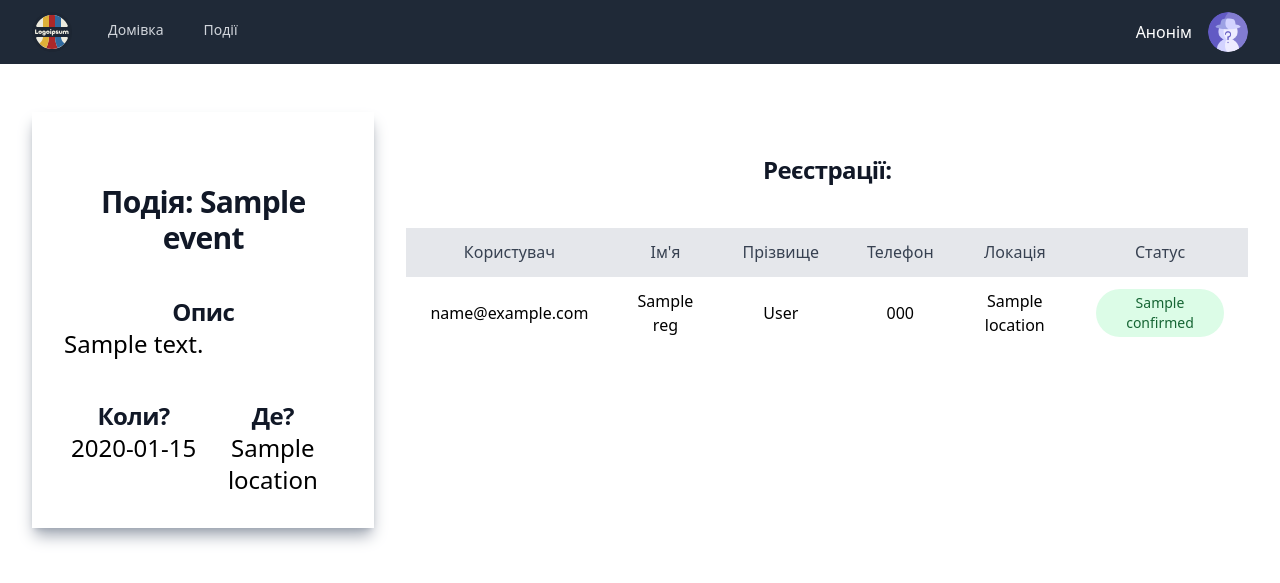
After one commit to ky3ow/coursework-web-31, a Python web app: template src/app/templates/pages/events_manage.html in a window 1280 px wide. The commit adds this page. Shown: the top 583 px of the page. Run offline with Jinja, Linux system fonts and the light colour scheme; the template is opened without the code that fills it: most values are stand-ins (such as "Sample title", 1, 10 or a date in 2020); style sheets or scripts are compiled from the project's sources; some libraries are stand-ins or nearby versions.

Commit message:
review of registrations and changing statuses

```diff
--- a/src/app/forms.py
+++ b/src/app/forms.py
@@ -103,3 +103,9 @@ register_event_form = {
         "label": "Ваша локація"
     }
 }
+
+statuses = {
+    "pending": "Очікується",
+    "confirmed": "Підтверджено",
+    "cancelled": "Відхилено"
+}
--- a/src/app/models.py
+++ b/src/app/models.py
@@ -30,6 +30,8 @@ class Registration(db.Model):
     location = db.Column(db.String(100), nullable=False)
     phone = db.Column(db.String(15), nullable=False)
 
+    status = db.Column(db.String(20), default="pending")
+
     # Foreign keys
     user_id = db.Column(db.Integer, db.ForeignKey('user.id'), nullable=False)
     event_id = db.Column(db.Integer, db.ForeignKey('event.id'), nullable=False)
--- a/src/app/templates/_event_grid.html
+++ b/src/app/templates/_event_grid.html
@@ -1,14 +1,14 @@
 {% for event in events %}
 {% if current_user.role == 'organization' and event.creator_id != current_user.id %}
 {% else %}
-<div class="max-w-sm rounded overflow-hidden shadow-lg">
+<div class="max-w-sm rounded overflow-hidden shadow-lg cursor-pointer" {% if current_user.role == 'organization' %} hx-get="/events/{{ event.id }}/manage" hx-target="body" hx-push-url="true" {% endif %}>
 	<div class="px-6 py-4">
 		<div class="font-bold text-xl mb-2 flex">
 			<span class="flex-grow">{{ event.title }}</span>
 			{% if event.creator_id == current_user.id %}
-			<button hx-delete="/events/{{ event.id }}/delete" hx-target="#events-grid" class="flex justify-center rounded-md bg-red-500 px-3 py-1.5 text-sm/6 font-semibold text-white shadow-sm hover:bg-red-600 focus-visible:outline focus-visible:outline-2 focus-visible:outline-offset-2 focus-visible:outline-red-600">Видалити</button>
+			<button hx-delete="/events/{{ event.id }}/delete" hx-target="#events-grid" onclick="event.stopPropagation()" class="flex justify-center rounded-md bg-red-500 px-3 py-1.5 text-sm/6 font-semibold text-white shadow-sm hover:bg-red-600 focus-visible:outline focus-visible:outline-2 focus-visible:outline-offset-2 focus-visible:outline-red-600">Видалити</button>
 			{% else %}
-			<button hx-get="/events/{{ event.id }}/register" hx-target="body" hx-push-url="true" class="flex justify-center rounded-md bg-indigo-500 px-3 py-1.5 text-sm/6 font-semibold text-white shadow-sm hover:bg-indigo-600 focus-visible:outline focus-visible:outline-2 focus-visible:outline-offset-2 focus-visible:outline-indigo-600">Реєстрація</button>
+			<button hx-get="/events/{{ event.id }}/register" hx-target="body" hx-push-url="true" onclick="event.stopPropagation" class="flex justify-center rounded-md bg-indigo-500 px-3 py-1.5 text-sm/6 font-semibold text-white shadow-sm hover:bg-indigo-600 focus-visible:outline focus-visible:outline-2 focus-visible:outline-offset-2 focus-visible:outline-indigo-600">Реєстрація</button>
 			{% endif %}
 		</div>
 		<div class="flex">
--- /dev/null
+++ b/src/app/templates/_registration.html
@@ -0,0 +1,6 @@
+<span hx-put="/registrations/{{ reg.id }}/toggle" hx-swap="outerHTML" class="inline-block py-1 px-3 rounded-full text-sm cursor-pointer w-32 text-center select-none
+	{% if reg.status == 'confirmed' %} bg-green-100 text-green-800
+	{% elif reg.status == 'cancelled' %} bg-red-100 text-red-800
+	{% else %} bg-yellow-100 text-yellow-800 {% endif %}">
+	{{ statuses[reg.status] }}
+</span>
--- /dev/null
+++ b/src/app/templates/pages/events_manage.html
@@ -0,0 +1,52 @@
+{% extends 'layout.html' %}
+
+{% block content %}
+<div class="flex gap-x-8 min-h-full justify-center px-6 py-12 lg:px-8">
+  <div class="shadow-gray-400 shadow-lg p-8 flex flex-col justify-between flex-grow">
+    <h2 class="mt-10 text-center text-3xl/9 font-bold tracking-tight text-gray-900">Подія: {{ event.title }}</h2>
+    <h3 class="mt-10 text-center text-2xl font-bold tracking-tight text-gray-900">Опис</h3>
+    <p class="text-2xl">{{ event.description }}</p>
+    <div class="flex *:flex-grow">
+      <div class="w-full">
+	<h3 class="mt-10 text-center text-2xl font-bold tracking-tight text-gray-900">Коли?</h3>
+	<p class="text-2xl text-center">{{ event.date.date() }}</p>
+      </div>
+      <div class="w-full">
+	<h3 class="mt-10 text-center text-2xl font-bold tracking-tight text-gray-900">Де?</h3>
+	<p class="text-2xl text-center">{{ event.location }}</p>
+      </div>
+    </div>
+  </div>
+  <div class="flex flex-col flex-grow">
+    <h2 class="mt-10 text-center text-2xl/9 font-bold tracking-tight text-gray-900">Реєстрації:</h2>
+    <div class="mt-10">
+      <table class="table-auto border-collapse w-full">
+	<thead>
+	  <tr class="bg-gray-200 text-gray-700 *:text-center">
+	    <th class="px-6 py-3 font-medium">Користувач</th>
+	    <th class="px-6 py-3 font-medium">Ім'я</th>
+	    <th class="px-6 py-3 font-medium">Прізвище</th>
+	    <th class="px-6 py-3 font-medium">Телефон</th>
+	    <th class="px-6 py-3 font-medium">Локація</th>
+	    <th class="px-6 py-3 font-medium">Статус</th>
+	  </tr>
+	</thead>
+	<tbody>
+	  {% for reg in registrations %}
+	    <tr class="border-t border-gray-200 *:text-center">
+	      <td class="px-6 py-3">{{ reg.user.email }}</td>
+	      <td class="px-6 py-3">{{ reg.name }}</td>
+	      <td class="px-6 py-3">{{ reg.surname }}</td>
+	      <td class="px-6 py-3">{{ reg.phone }}</td>
+	      <td class="px-6 py-3">{{ reg.location }}</td>
+	      <td class="px-6 py-3">
+		{% include '_registration.html' %}
+	      </td>
+	    </tr>
+	  {% endfor %}
+	</tbody>
+      </table>
+    </div>
+  </div>
+</div>
+{% endblock %}
--- a/src/app/templates/pages/events_register.html
+++ b/src/app/templates/pages/events_register.html
@@ -6,7 +6,7 @@
   <div class="shadow-gray-400 shadow-lg p-8 flex flex-col justify-between flex-grow">
     <h2 class="mt-10 text-center text-3xl/9 font-bold tracking-tight text-gray-900">Подія: {{ event.title }}</h2>
     <h3 class="mt-10 text-center text-2xl font-bold tracking-tight text-gray-900">Опис</h3>
-    <p class="text-2xl">{{event.description }}</p>
+    <p class="text-2xl">{{ event.description }}</p>
     <div class="flex *:flex-grow">
       <div class="w-full">
 	<h3 class="mt-10 text-center text-2xl font-bold tracking-tight text-gray-900">Коли?</h3>
```
Also changed, not shown: migrations/versions/a9fe6c95060f_.py (added, +32 -0 lines), src/app/routes.py (+36 -2 lines).
